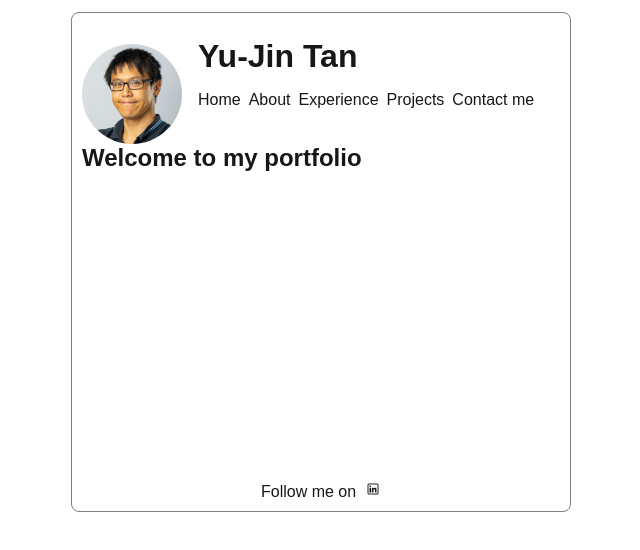
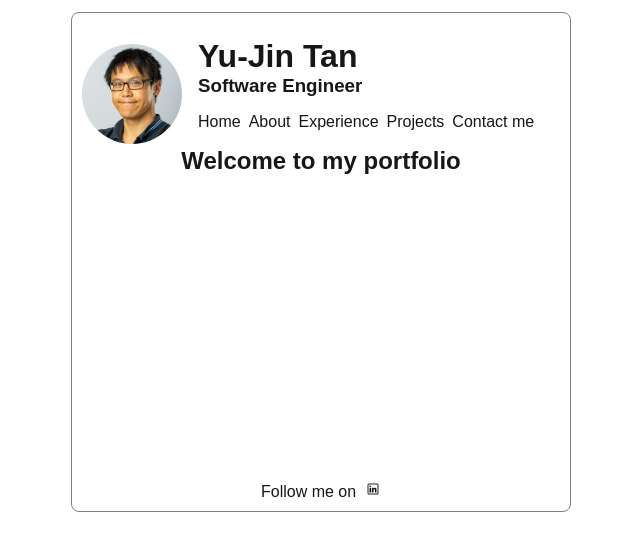
Before and after one commit to keyboardbreaker/mypersonalportfolio, a Next.js app: page / in a window 1280 px wide. Shown: the top 550 px of the page, without its empty margins (319-959 px from the left). Built offline with nearby package versions, Linux system fonts and the light colour scheme.

Commit message:
adding title to header

```diff
--- a/src/app/components/Header/header.tsx
+++ b/src/app/components/Header/header.tsx
@@ -5,6 +5,7 @@ import styles from './Header.module.css';
 interface HeaderProps {
     name: string;
     image: string;
+    title: string;
     // twitter: string;
     // linkedin: string;
 }
@@ -12,6 +13,7 @@ interface HeaderProps {
 const Header = ({
     name,
     image,
+    title
     // twitter,
     // linkedin
 }: HeaderProps) => {
@@ -23,6 +25,7 @@ const Header = ({
             />
             <div className={styles.info}>
                 <h1>{name}</h1>
+                <h3>{title}</h3>
                 {/* <Socials
                     twitter={twitter}
                     linkedin={linkedin}
--- a/src/app/layout.tsx
+++ b/src/app/layout.tsx
@@ -14,6 +14,7 @@ export default function RootLayout({
           <Header
             name="Yu-Jin Tan"
             image="/Yu-Jin.jpeg"
+            title="Software Engineer"
             // twitter=""
             // linkedin=""
           />
--- a/src/app/page.module.css
+++ b/src/app/page.module.css
@@ -6,5 +6,10 @@
 .container {
   border: 1px solid red;
   width: 500px;
+}
 
+.page {
+  display: flex;
+  justify-content: center;
+  align-items: center;
 }
```
